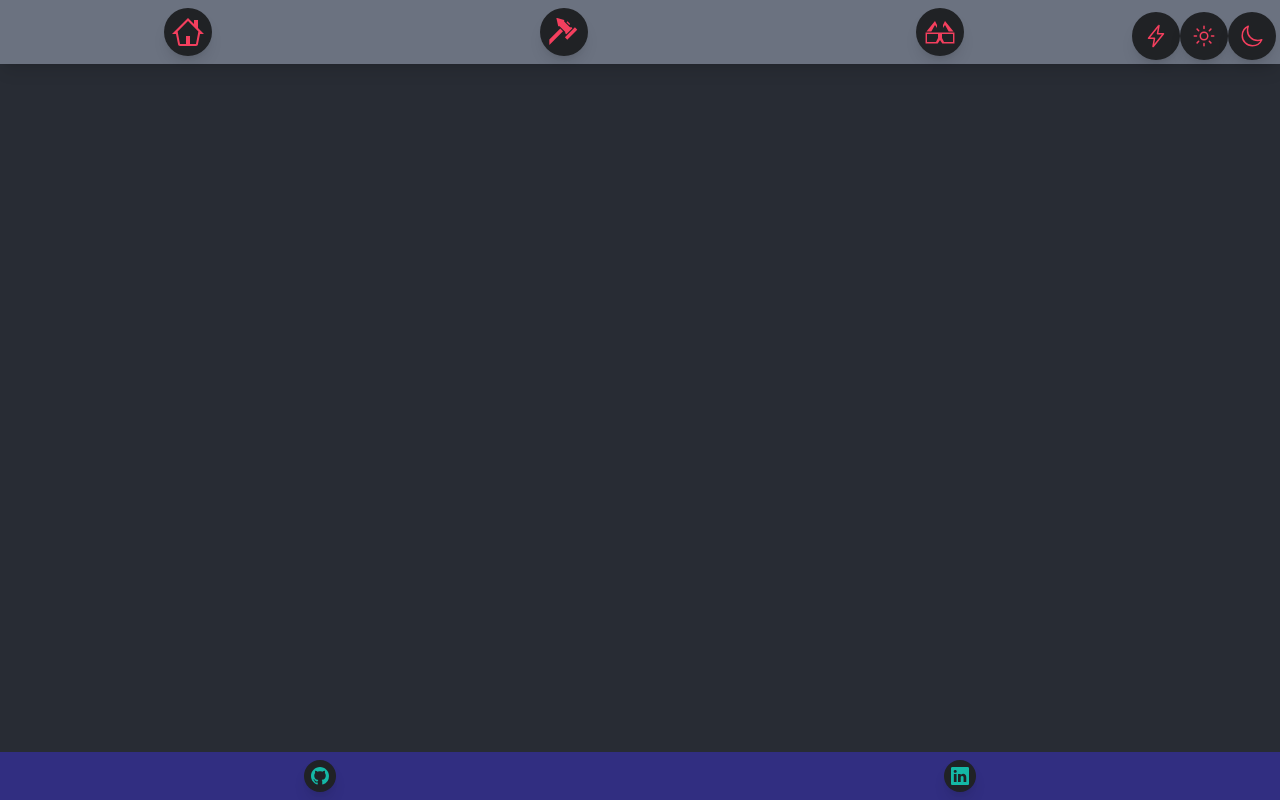
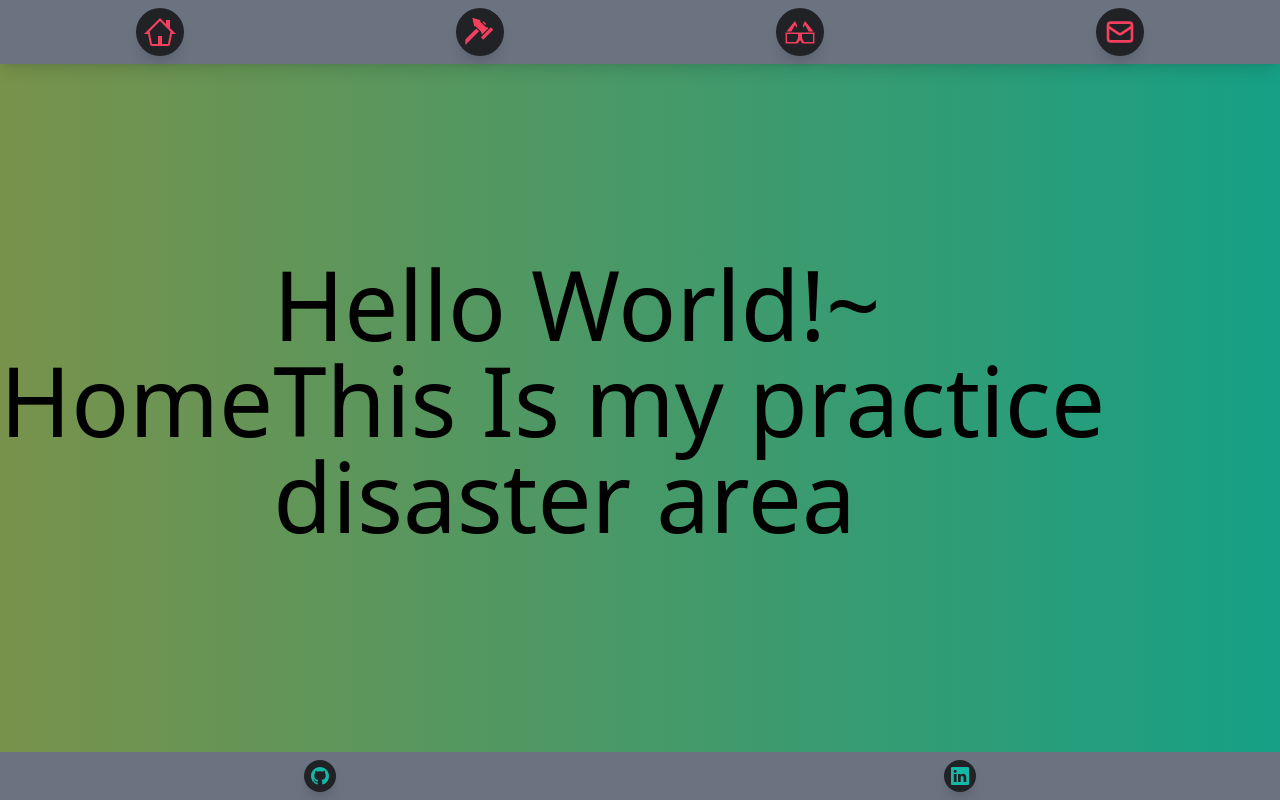
Before and after one commit to Cucius/Folio-2.0, a React (Create React App) app in the folder portfolio/: page / in a window 1280 px wide. Shown: the top 800 px of the page. Built offline with nearby package versions, Linux system fonts and the light colour scheme; what tailwind-clip-path would draw is missing.

Commit message:
Reformated website to have uniform layout and style

```diff
--- a/portfolio/package.json
+++ b/portfolio/package.json
@@ -41,6 +41,7 @@
   "devDependencies": {
     "autoprefixer": "^10.4.12",
     "postcss": "^8.4.17",
+    "react-router-dom": "^6.4.2",
     "tailwind-clip-path": "^1.0.0",
     "tailwindcss": "^3.1.8"
   }
--- a/portfolio/public/index.html
+++ b/portfolio/public/index.html
@@ -2,11 +2,14 @@
 <html lang="en">
   <head>
     <meta charset="utf-8" />
-    <link rel="icon" href="./favicon.ico" />
+    <!-- <link rel="icon" href="./favicon.ico" /> -->
     <meta name="viewport" content="width=device-width, initial-scale=1" />
     <meta name="theme-color" content="#000000" />
     <meta name="description" content="Chase Metherd's Portfolio site created using create-react-app" />
-    <link rel="apple-touch-icon" href="./apple-touch-icon.png" />
+    <!-- <link rel="apple-touch-icon" href="./apple-touch-icon.png" /> -->
+    <link rel="apple-touch-icon" sizes="180x180" href="/apple-touch-icon.png" />
+    <link rel="icon" type="image/png" sizes="32x32" href="/favicon-32x32.png" />
+    <link rel="icon" type="image/png" sizes="16x16" href="/favicon-16x16.png" />
     <link rel="manifest" href="./site.webmanifest" />
 
     <title>Chase Metherd React Portfolio</title>
--- a/portfolio/src/App.js
+++ b/portfolio/src/App.js
@@ -5,21 +5,36 @@ import About from "./components/About";
 import Contact from "./components/Contact";
 import Footer from "./components/Footer";
 import React from "react";
-import "./App.css";
+// import ReactDOM from "react-dom/client";
+// import { BrowserRouter, Routes, Route } from "react-router-dom";
+
 function App() {
   return (
     <React.Fragment>
-      <header className="App-header">
+      {/* <BrowserRouter> */}
+      {/* <Routes> */}
+      <header>
         <Sidebar />
       </header>
 
+      {/* <section
+        className="flex
+        scroll-smooth
+        snap-x snap-mandatory
+        h-screen w-screen
+        overflow-y-hidden overflow-scroll"
+      > */}
       <section
-        className="flex
-      scroll-smooth
-      snap-x snap-mandatory
-      h-screen w-screen
-      overflow-y-hidden overflow-scroll"
+        className="scroll-smooth
+        snap-y snap-mandatory
+        h-screen w-screen
+        overflow-x-hidden overflow-scroll"
       >
+        {/* <Route path="/" element={<Sidebar />}>
+              <Route index element={<Home />} />
+              <Route path="projects" element={<Projects />} />
+              <Route path="about" element={<About />} />
+              <Route path="contact" element={<Contact />} /> */}
         <Home />
         <Projects />
         <About />
@@ -28,8 +43,13 @@ function App() {
       <footer>
         <Footer />
       </footer>
+      {/* </Route> */}
+      {/* </Routes> */}
+      {/* </BrowserRouter> */}
     </React.Fragment>
   );
 }
+// const root = ReactDOM.createRoot(document.getElementById("root"));
+// root.render(<App />);
 
 export default App;
--- a/portfolio/src/components/About.js
+++ b/portfolio/src/components/About.js
@@ -1,9 +1,15 @@
 const About = () => {
   return (
-    <div className=" flex-shrink-0 snap-start z-20 bg-rose-600 w-screen h-screen flex items-center justify-center text-8xl clip-path-arrow">
+    // <div className=" flex-shrink-0 snap-start z-20 bg-rose-600 w-screen h-screen flex items-center justify-center text-8xl clip-path-arrow">
+    <div
+      className="flex snap-start
+                  items-center justify-center
+                  bg-gradient-to-r from-moss to-veronese
+                  w-screen h-screen"
+    >
       About
       <img href="#" />
-      <p>Lorem ipsum dolor sit amet, consectetur adipiscing elit. Mauris viverra leo in nisi venenatis tincidunt. Maecenas efficitur augue nibh, et eleifend metus egestas ut. Pellentesque nec erat ut nibh lacinia rhoncus eget id lorem. Curabitur blandit, orci eu ultrices ornare, mi lectus sagittis ante, auctor commodo quam magna sed augue. Sed non elit vel tellus aliquam ornare. In hac habitasse.</p>
+      <p className="text-8md">Lorem ipsum dolor sit amet, consectetur adipiscing elit. Mauris viverra leo in nisi venenatis tincidunt. Maecenas efficitur augue nibh, et eleifend metus egestas ut. Pellentesque nec erat ut nibh lacinia rhoncus eget id lorem. Curabitur blandit, orci eu ultrices ornare, mi lectus sagittis ante, auctor commodo quam magna sed augue. Sed non elit vel tellus aliquam ornare. In hac habitasse.</p>
     </div>
   );
 };
--- a/portfolio/src/components/Contact.js
+++ b/portfolio/src/components/Contact.js
@@ -1,5 +1,15 @@
 const Contact = () => {
-  return <div className="flex-shrink-0 snap-start z-10 bg-lime-600 w-screen h-screen flex items-center justify-center text-8xl">Contact</div>;
+  return (
+    // <div className="flex-shrink-0 snap-start z-10 bg-lime-600 w-screen h-screen flex items-center justify-center text-8xl">Contact</div>;
+    <div
+      className="flex snap-start
+                items-center justify-center
+                bg-gradient-to-r from-moss to-veronese text-8xl
+                w-screen h-screen"
+    >
+      Contact Me
+    </div>
+  );
 };
 
 export default Contact;
--- a/portfolio/src/components/Footer.js
+++ b/portfolio/src/components/Footer.js
@@ -4,8 +4,8 @@ const Footer = () => {
   return (
     <div
       className="fixed z-50 bottom-0  w-screen h-12
-                 flex flex-row  justify-center
-                 bg-indigo-900
+                 flex  justify-center
+                 bg-gray-500
                  shadow-lg"
     >
       <FooterIcon icon={<BsGithub size="18" />} text="GitHub" />
--- a/portfolio/src/components/Home.js
+++ b/portfolio/src/components/Home.js
@@ -3,12 +3,20 @@ import React from "react";
 const Home = () => {
   return (
     <React.Fragment>
-      <div className="relative flex-shrink-0 snap-start bg-amber-600 w-screen h-screen flex items-center justify-center text-8xl clip-path-arrow">
+      {/* <div className="relative flex-shrink-0 snap-start bg-amber-600 w-screen h-screen flex items-center justify-center text-8xl clip-path-arrow"> */}
+      <div
+        className="flex snap-start
+                    items-center justify-center
+                  bg-gradient-to-r from-moss to-veronese text-8xl
+                    w-screen h-screen"
+      >
         Home
-        <h1>Hello World!~</h1>
-        <h2>This Is my practice disaster area</h2>
+        <div className="container mx-auto">
+          <h1>Hello World!~</h1>
+          <h2>This Is my practice disaster area</h2>
+        </div>
       </div>
-      <div className=" flex text-6xl bg-teal-600 flex-shrink-0 h-screen w-screen justify-center" />
+      {/* <div className=" flex text-6xl bg-teal-600 flex-shrink-0 h-screen w-screen justify-center" /> */}
     </React.Fragment>
   );
 };
--- a/portfolio/src/components/Navbar.js
+++ /dev/null
@@ -1,73 +0,0 @@
-import { FaGrunt } from "react-icons/fa";
-import { GoGear } from "react-icons/go";
-import { IoFlashOutline } from "react-icons/io5";
-import { Gi3DMeeple } from "react-icons/gi";
-import { AiFillCaretDown } from "react-icons/ai";
-import { CSSTransition } from "react-transition-group";
-import React, { useState } from "react";
-
-const Navbar = () => {
-  return (
-    <nav
-      className=" flex justify-end h-16 pl-4
-                 bg-gray-800
-                 border border-gray-500 w-screen"
-    >
-      <ul className="navbar-nav">
-        <NavbarItem icon={<FaGrunt size="20" />} />
-        <NavbarItem icon={<Gi3DMeeple size="20" />} />
-        <NavbarItem icon={<IoFlashOutline size="20" />} />
-        <NavbarItem icon={<GoGear size="20" />} />
-        <NavbarItem icon={<AiFillCaretDown size="20" />}>
-          <DropdownMenu />
-        </NavbarItem>
-      </ul>
-    </nav>
-  );
-};
-
-const DropdownMenu = () => {
-  const [activeMenu, setActiveMenu] = useState("main");
-
-  const DropdownItem = ({ children, leftIcon, rightIcon, goToMenu }) => {
-    return (
-      <a href="#" className="menu-item" onClick={() => goToMenu && setActiveMenu(goToMenu)}>
-        <span className="icon-button">{leftIcon}</span>
-        {children}
-        <span className="icon-right">{rightIcon}</span>
-      </a>
-    );
-  };
-
-  return (
-    <div className="dropdown">
-      <CSSTransition in={activeMenu === "main"} unmountOnExit timeout={500} classNames="menu-primary">
-        <div className="menu">
-          <DropdownItem>settings</DropdownItem>
-          <DropdownItem leftIcon={<IoFlashOutline size="20" />} rightIcon={<AiFillCaretDown size="20" />} goToMenu="settings" />
-        </div>
-      </CSSTransition>
-
-      <CSSTransition in={activeMenu === "settings"} unmountOnExit timeout={500} classNames="menu-secondary">
-        <div className="menu">
-          <DropdownItem leftIcon={<IoFlashOutline size="20" />} goToMenu="main" />
-        </div>
-      </CSSTransition>
-    </div>
-  );
-};
-
-const NavbarItem = ({ children, icon, text }) => {
-  const [open, setOpen] = useState();
-
-  return (
-    <li className="navbar-item">
-      <a href="#" className="icon-button" onClick={() => setOpen(!open)}>
-        {icon}
-      </a>
-      {open && children}
-    </li>
-  );
-};
-
-export default Navbar;
--- a/portfolio/src/components/ProjectCards.js
+++ b/portfolio/src/components/ProjectCards.js
@@ -3,6 +3,7 @@ import React from "react";
 const ProjectCards = () => {
   return (
     <React.Fragment>
+      <div className="container mx-auto">
         <div class="max-w-sm rounded overflow-hidden shadow-lg">
           <img class="w-full" src="/img/card-top.jpg" alt="Sunset in the mountains" />
           <div class="px-6 py-4">
@@ -41,6 +42,7 @@ const ProjectCards = () => {
             <span class="inline-block bg-gray-200 rounded-full px-3 py-1 text-sm font-semibold text-gray-700 mr-2 mb-2">#winter</span>
           </div>
         </div>
+      </div>
     </React.Fragment>
   );
 };
--- a/portfolio/src/components/Projects.js
+++ b/portfolio/src/components/Projects.js
@@ -2,12 +2,15 @@ import ProjectCards from "./ProjectCards";
 
 const Projects = () => {
   return (
-    <div className=" flex-shrink-0 snap-start z-30 bg-teal-600 w-screen h-screen flex items-center justify-center text-8xl clip-path-arrow">
-      {" "}
+    // <div className=" flex-shrink-0 snap-start z-30 bg-teal-600 w-screen h-screen flex items-center justify-center text-8xl clip-path-arrow">
+    <div
+      className="flex snap-start
+                    items-center justify-center
+                    bg-gradient-to-r from-moss to-veronese text-8xl
+                    w-screen h-screen"
+    >
       Projects
-      <div>
-        <ProjectCards />
-      </div>
+      <div className="container mx-auto">{/* <ProjectCards /> */}</div>
     </div>
   );
 };
--- a/portfolio/src/components/Sidebar.js
+++ b/portfolio/src/components/Sidebar.js
@@ -1,10 +1,11 @@
 import { GoHome } from "react-icons/go";
-import { IoFlashOutline, IoSunnyOutline, IoMoonOutline } from "react-icons/io5";
+import { HiOutlineMail } from "react-icons/hi";
+// import { IoFlashOutline, IoSunnyOutline, IoMoonOutline } from "react-icons/io5";
 import { GiFlatHammer, Gi3DGlasses } from "react-icons/gi";
 
 const Sidebar = () => {
   return (
-    <div
+    <nav
       className="fixed z-50 top-0  w-screen h-16
                  flex flex-row  justify-between
                  bg-gray-500 text-secondary shadow-lg"
@@ -12,12 +13,13 @@ const Sidebar = () => {
       <SidebarIcon icon={<GoHome size="32" />} text="Home" />
       <SidebarIcon icon={<GiFlatHammer size="32" />} text="Projects" />
       <SidebarIcon icon={<Gi3DGlasses size="32" />} text="About Me" />
-      <div className="group flex m-1">
+      <SidebarIcon icon={<HiOutlineMail size="32" />} text="Contact Me" />
+      {/* <div className="group flex m-1">
         <SidebarIcon icon={<IoFlashOutline size="24" />} />
         <SidebarIcon icon={<IoSunnyOutline size="24" />} />
         <SidebarIcon icon={<IoMoonOutline size="24" />} />
-      </div>
-    </div>
+      </div> */}
+    </nav>
   );
 };
 
--- a/portfolio/tailwind.config.js
+++ b/portfolio/tailwind.config.js
@@ -11,7 +11,7 @@ module.exports = {
         veronese: "#16a085",
         moss: "#78924b",
         salsa: "#f05d5e",
-        alice: "e7ecef",
+        alice: "#e7ecef",
         gray: colors.neutral,
         gray: {
           900: "#12181b",
```
Also changed, not shown: 1 other file (tests, documents, lock files or other folders). Lines whose indentation alone changed are shown as unchanged.
